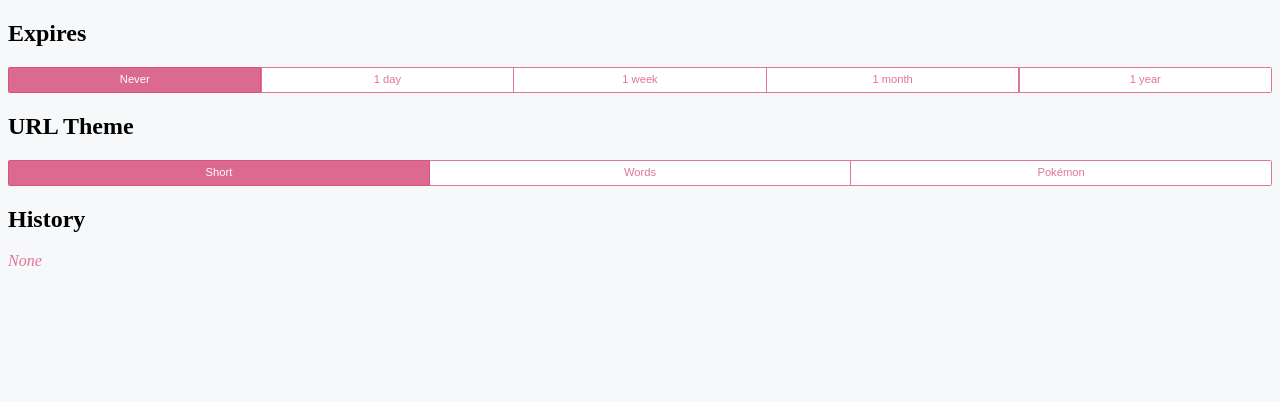
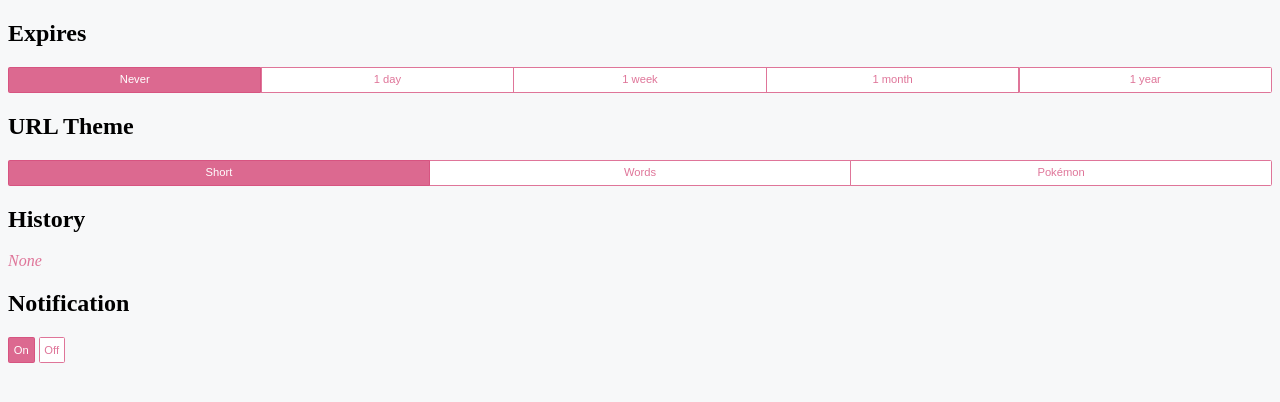
Before and after one commit to long-af/browser-extension, a browser extension: page src/options.html in a window 1280 px wide. Drawn offline with Linux system fonts and the light colour scheme.

Commit message:
feat: add option for notification setting

```diff
--- a/src/background.js
+++ b/src/background.js
@@ -34,7 +34,8 @@ function shortenLink(url) {
 	browser.storage.local.get({
 		expires: null,
 		type: null,
-		history: []
+		history: [],
+		notification: true
 	}, async items => {
 		try {
 			browser.browserAction.setBadgeText({ text: 'Uploading' });
@@ -50,7 +51,7 @@ function shortenLink(url) {
 
 			const json = await response.json();
 			copyText(json.url);
-			createNotification('URL shortened and copied to clipboard!', json.url, false, 5000);
+			if (items.notification) createNotification('URL shortened and copied to clipboard!', json.url, false, 5000);
 
 			if (items.history.length === 5)
 				items.history.pop();
--- a/src/options.html
+++ b/src/options.html
@@ -140,6 +140,13 @@
 			<h2>History</h2>
 			<div id="history-list"></div>
 		</div>
+		<div id="notification">
+			<h2>Notification</h2>
+			<div id="btn-group">
+				<button class="btn" value="true">On</button>
+				<button class="btn" value="false">Off</button>
+			</div>
+		</div>
 		<script src="options.js"></script>
 	</body>
 </html>
--- a/src/options.js
+++ b/src/options.js
@@ -7,10 +7,12 @@ if (typeof InstallTrigger !== 'undefined')
 browser.storage.local.get({
 	expires: null,
 	type: null,
-	history: []
+	history: [],
+	notification: true
 }, items => {
 	document.querySelector(`#expires button[value="${items.expires}"]`).classList.add('active');
 	document.querySelector(`#type button[value="${items.type}"]`).classList.add('active');
+	document.querySelector(`#notification button[value="${items.notification}"]`).classList.add('active');
 
 	for (const entry of items.history) {
 		const element = document.createElement('a');
@@ -35,3 +37,11 @@ document.querySelectorAll('#type button').forEach(el => {
 		browser.storage.local.set({ type: this.value === 'null' ? null : this.value });
 	});
 });
+
+document.querySelectorAll('#notification button').forEach(el => {
+	el.addEventListener('click', function click() {
+		document.querySelector('#notification button.active').classList.remove('active');
+		this.classList.add('active');
+		browser.storage.local.set({ notification: this.value === 'true' ? true : false });
+	});
+});
```
